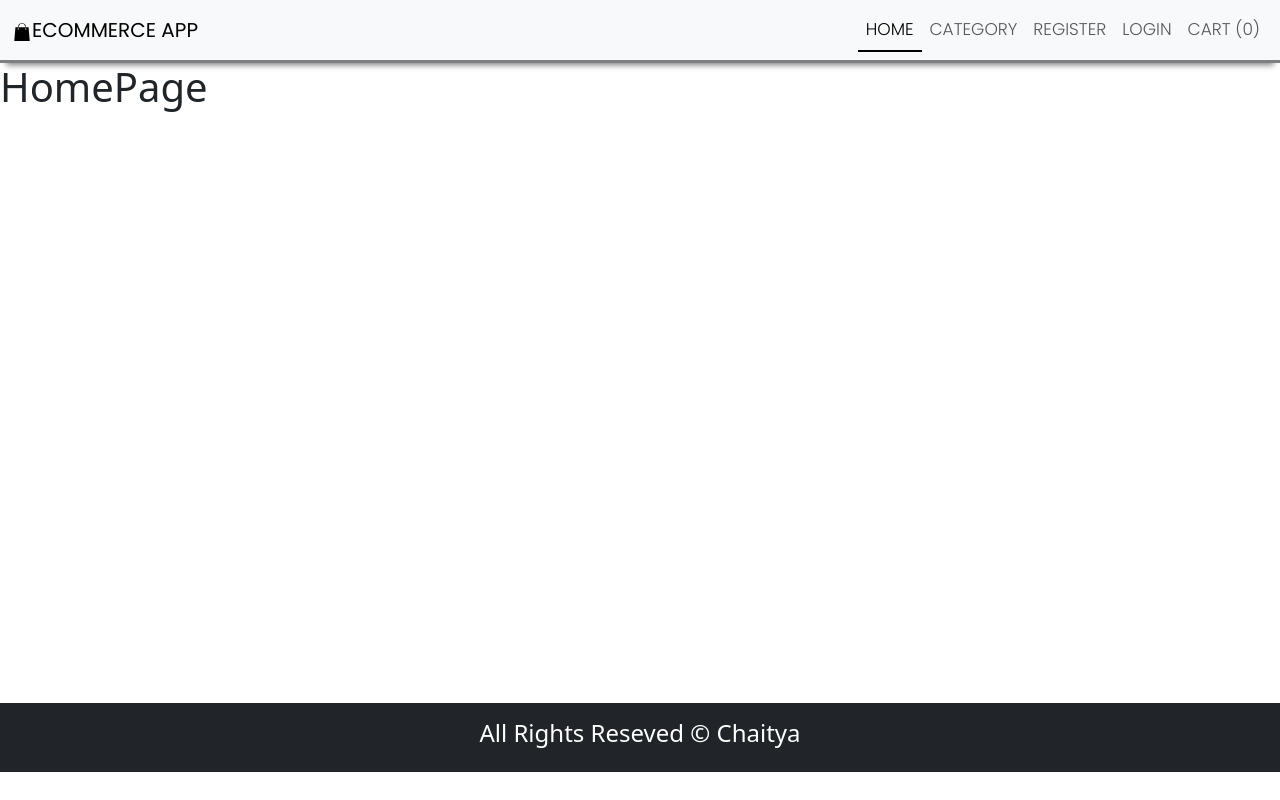
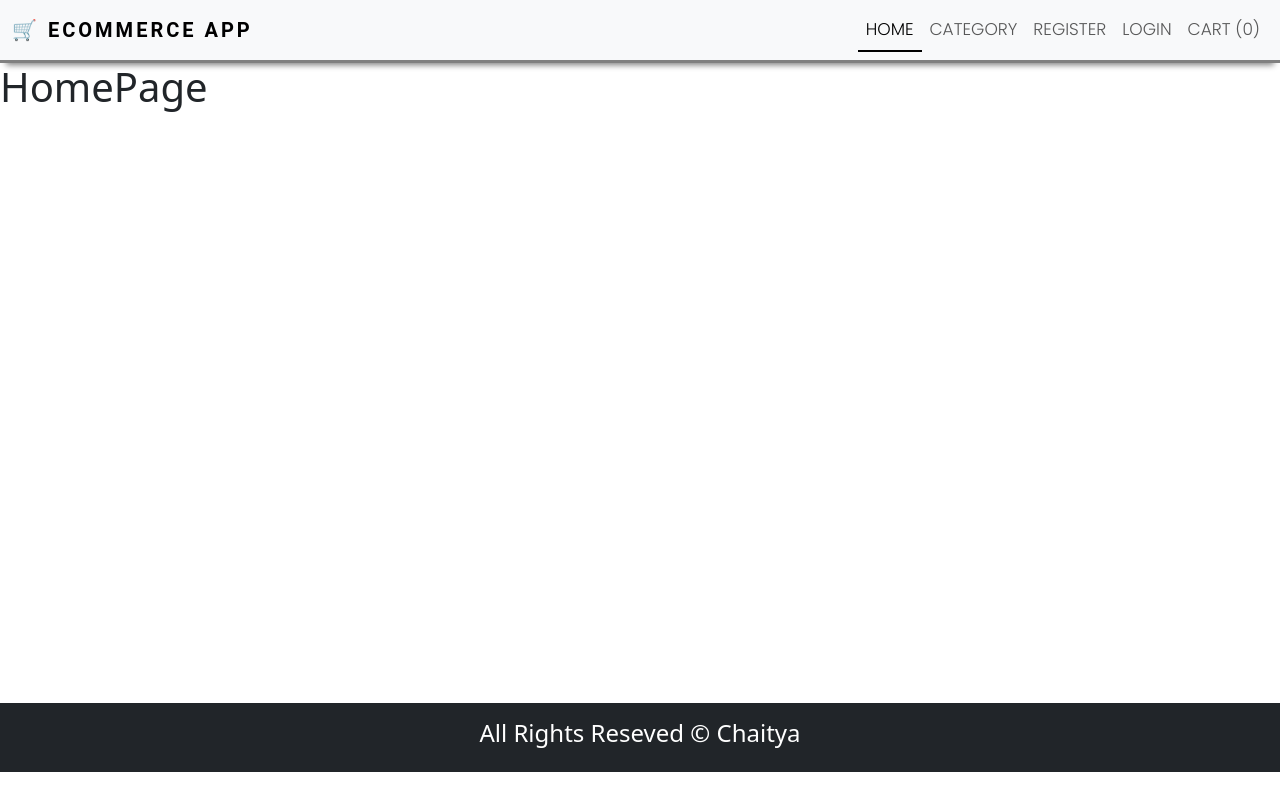
Before and after one commit to Chaitya-007/ecommerce_mern, a React (Create React App) app in the folder ecommerce/client/: page / in a window 1280 px wide. Built offline with nearby package versions, Linux system fonts and the light colour scheme; a web font is replaced by a local one.

Commit message:
Completed Header Section

```diff
--- a/ecommerce/client/src/components/Layout/Header.js
+++ b/ecommerce/client/src/components/Layout/Header.js
@@ -20,8 +20,7 @@ const Header = () => {
           </button>
           <div className="collapse navbar-collapse" id="navbarTogglerDemo01">
             <Link to="/" className="navbar-brand">
-              <GiShoppingBag />
-              Ecommerce App
+              🛒 Ecommerce App
             </Link>
             <ul className="navbar-nav ms-auto mb-2 mb-lg-0">
               <li className="nav-item">
--- a/ecommerce/client/src/index.css
+++ b/ecommerce/client/src/index.css
@@ -45,3 +45,9 @@
 .active {
   border-bottom: 2px solid black;
 }
+
+.navbar-brand {
+  font-weight: 700;
+  font-family: "roboto", sans-serif;
+  letter-spacing: 3px;
+}
```
